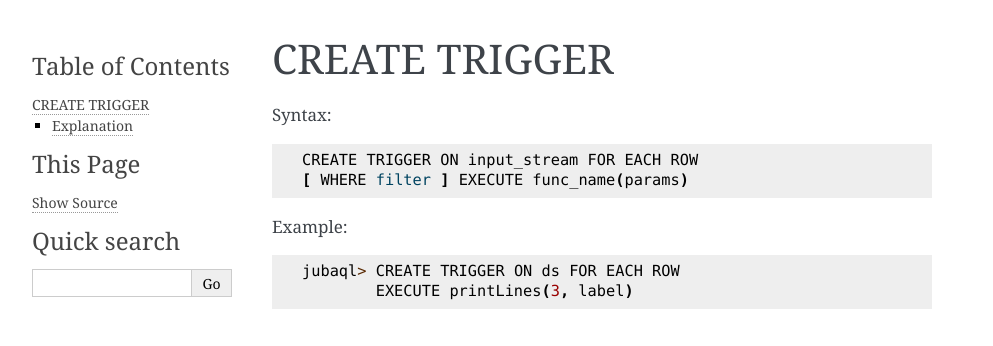
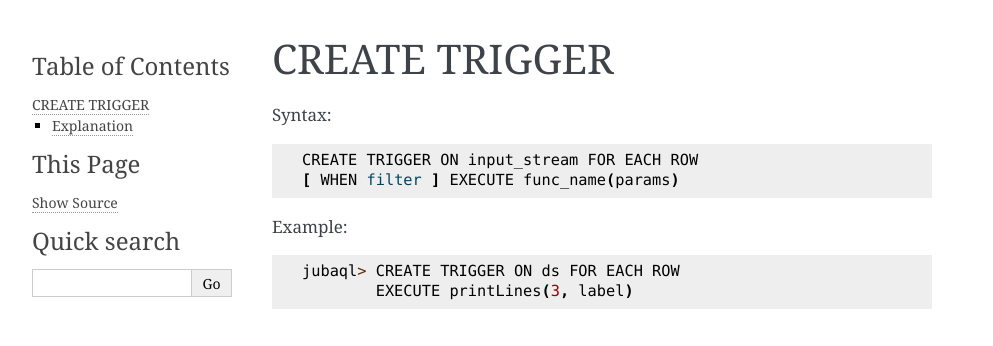
Before and after one commit to jubatus/website, a Sphinx documentation site: the page built from source/en/jubaql/syntax_create_trigger.rst, in a window 1280 px wide. Shown: the top 346 px of the page, without its empty margins (148-1141 px from the left). Built offline with Sphinx 7.4.7, drawn with Linux system fonts in a browser that asks for light colours; the version number could not be read and is left out.

Commit message:
fix JubaQL: CREATE TRIGGER syntax error (fix #243)

```diff
--- a/source/en/jubaql/syntax_create_trigger.rst
+++ b/source/en/jubaql/syntax_create_trigger.rst
@@ -4,7 +4,7 @@ CREATE TRIGGER
 Syntax::
 
     CREATE TRIGGER ON input_stream FOR EACH ROW
-    [ WHERE filter ] EXECUTE func_name(params)
+    [ WHEN filter ] EXECUTE func_name(params)
 
 Example::
 
--- a/source/ja/jubaql/syntax_create_trigger.rst
+++ b/source/ja/jubaql/syntax_create_trigger.rst
@@ -4,7 +4,7 @@ CREATE TRIGGER
 Syntax::
 
     CREATE TRIGGER ON input_stream FOR EACH ROW
-    [ WHERE filter ] EXECUTE func_name(params)
+    [ WHEN filter ] EXECUTE func_name(params)
 
 Example::
 
```
